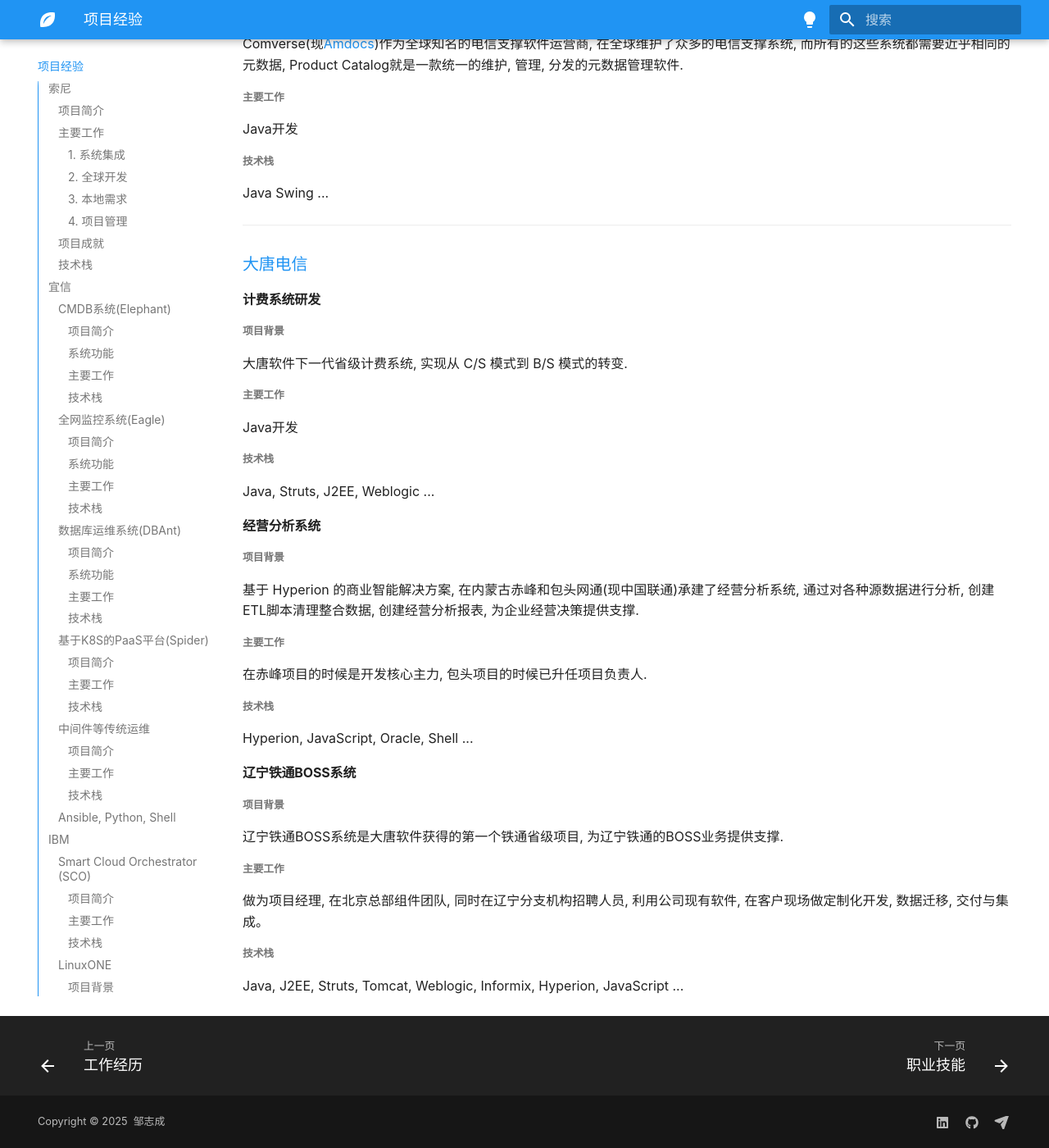
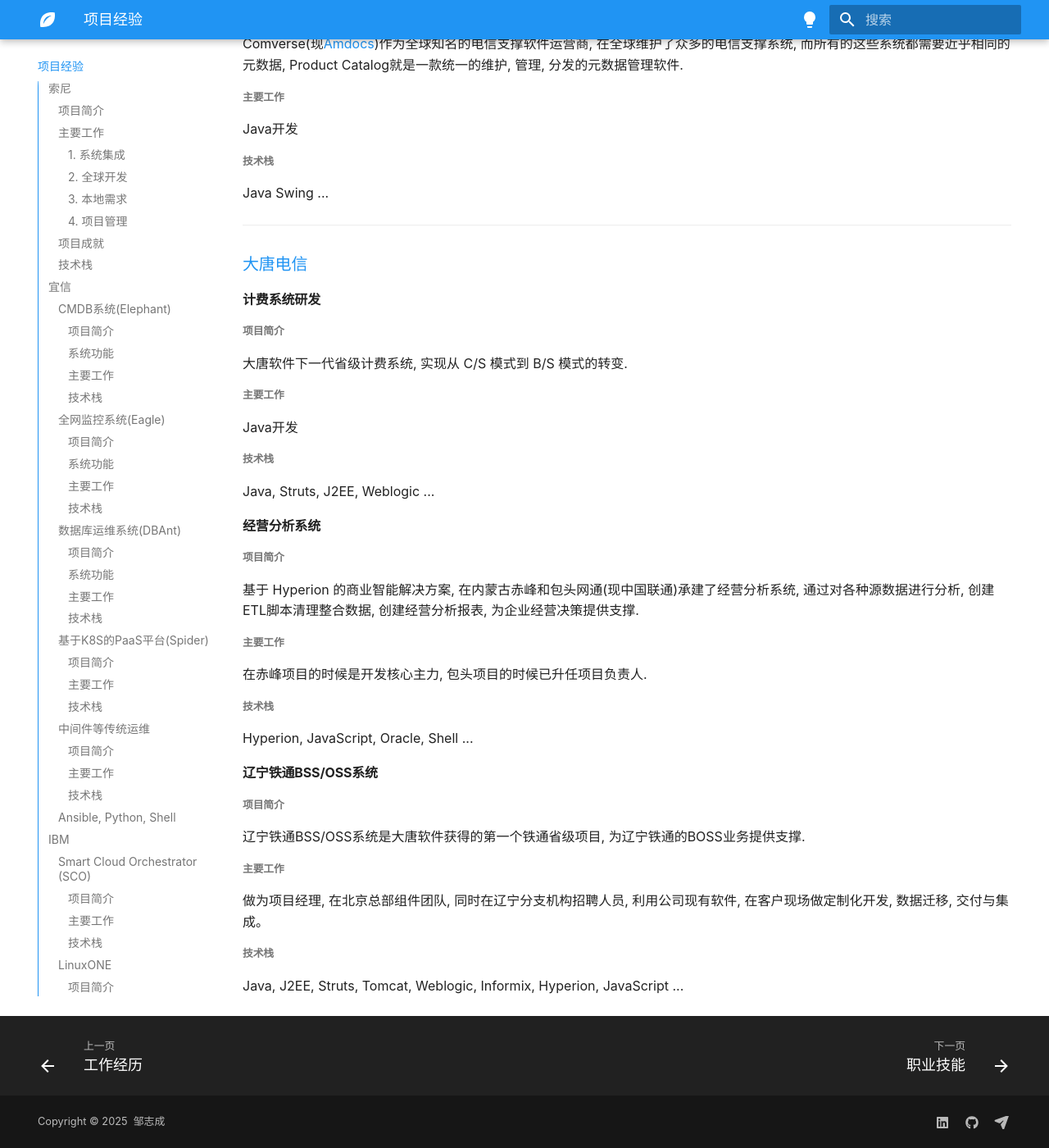
Before and after one commit to zou-zhicheng/cv-common, an MkDocs documentation site: the page built from docs/projects.md, in a window 1280 px wide and 1400 px high, scrolled down 5480 px. Shown: the whole window at 82% size. Built offline with MkDocs 1.6.1 and Material for MkDocs 9.7.7, drawn with Linux system fonts in a browser that asks for light colours; some web fonts are replaced.

Commit message:
项目背景 -> 项目简介

```diff
--- a/docs/projects.md
+++ b/docs/projects.md
@@ -133,7 +133,7 @@
 Pyhton, Django, Ansible, Chef, Shell ...
 
 ## [LinuxONE](https://www.ibm.com/cn-zh/linuxone)
-### 项目背景
+### 项目简介
 SCO中国团队解散之后, 加入 SystemZ LinuxONE 团队, [LinuxONE](https://www.ibm.com/cn-zh/linuxone) 尝试在IBM SystemZ 上构建普通Linux和OpenStack的云生态.
 ### 主要工作
 - 将 OpenStack 在 IBM SystemZ 大型系统上做迁移, 让System Z能够享受到 Linux 和 OpenStack 的生态系统.
@@ -146,7 +146,7 @@
 
 # [源讯](https://atos.net/en/)
 ## 智能电网系统
-### 项目背景
+### 项目简介
 ATOS Smart Grid Suit (ASGS)目标是为法国电力公司(ERDF) Linky项目建立一套坚强, 灵活, 自愈, 易扩展的新一代智能电网系统, 项目达到3500万台智能电表, 70万台集中器的规模, 为欧洲第一的智能电网系统. 系统基于SOA理念, 采用经典的JavaEE架构,  向外部系统提供核心的Service Bus.
 ### 主要工作
 - 常驻法国Grenoble, 与法国同事一起, 研发核心模块.
@@ -170,7 +170,7 @@
 
 # [大唐电信](https://www.datang.com/)
 ## 计费系统研发
-### 项目背景
+### 项目简介
 大唐软件下一代省级计费系统, 实现从 C/S 模式到 B/S 模式的转变.
 ### 主要工作
 Java开发
@@ -178,16 +178,16 @@
 Java, Struts, J2EE, Weblogic ...
 
 ## 经营分析系统
-### 项目背景
+### 项目简介
 基于 Hyperion 的商业智能解决方案, 在内蒙古赤峰和包头网通(现中国联通)承建了经营分析系统, 通过对各种源数据进行分析, 创建ETL脚本清理整合数据, 创建经营分析报表, 为企业经营决策提供支撑.
 ### 主要工作
 在赤峰项目的时候是开发核心主力, 包头项目的时候已升任项目负责人.
 ### 技术栈
 Hyperion, JavaScript, Oracle, Shell ...
 
-## 辽宁铁通BOSS系统
-### 项目背景
-辽宁铁通BOSS系统是大唐软件获得的第一个铁通省级项目, 为辽宁铁通的BOSS业务提供支撑.
+## 辽宁铁通BSS/OSS系统
+### 项目简介
+辽宁铁通BSS/OSS系统是大唐软件获得的第一个铁通省级项目, 为辽宁铁通的BOSS业务提供支撑.
 ### 主要工作
 做为项目经理, 在北京总部组件团队, 同时在辽宁分支机构招聘人员, 利用公司现有软件, 在客户现场做定制化开发, 数据迁移, 交付与集成。
 ### 技术栈
```
